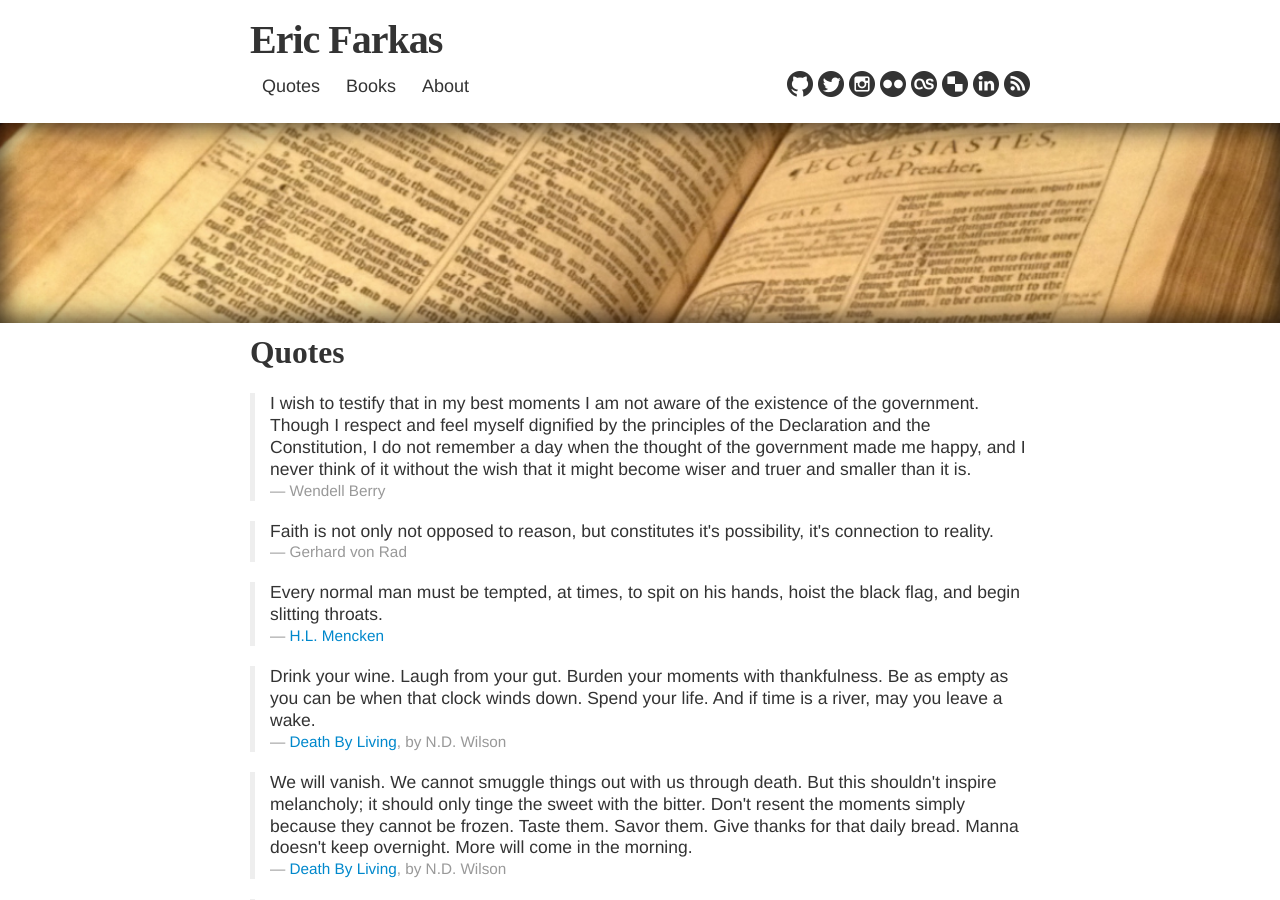
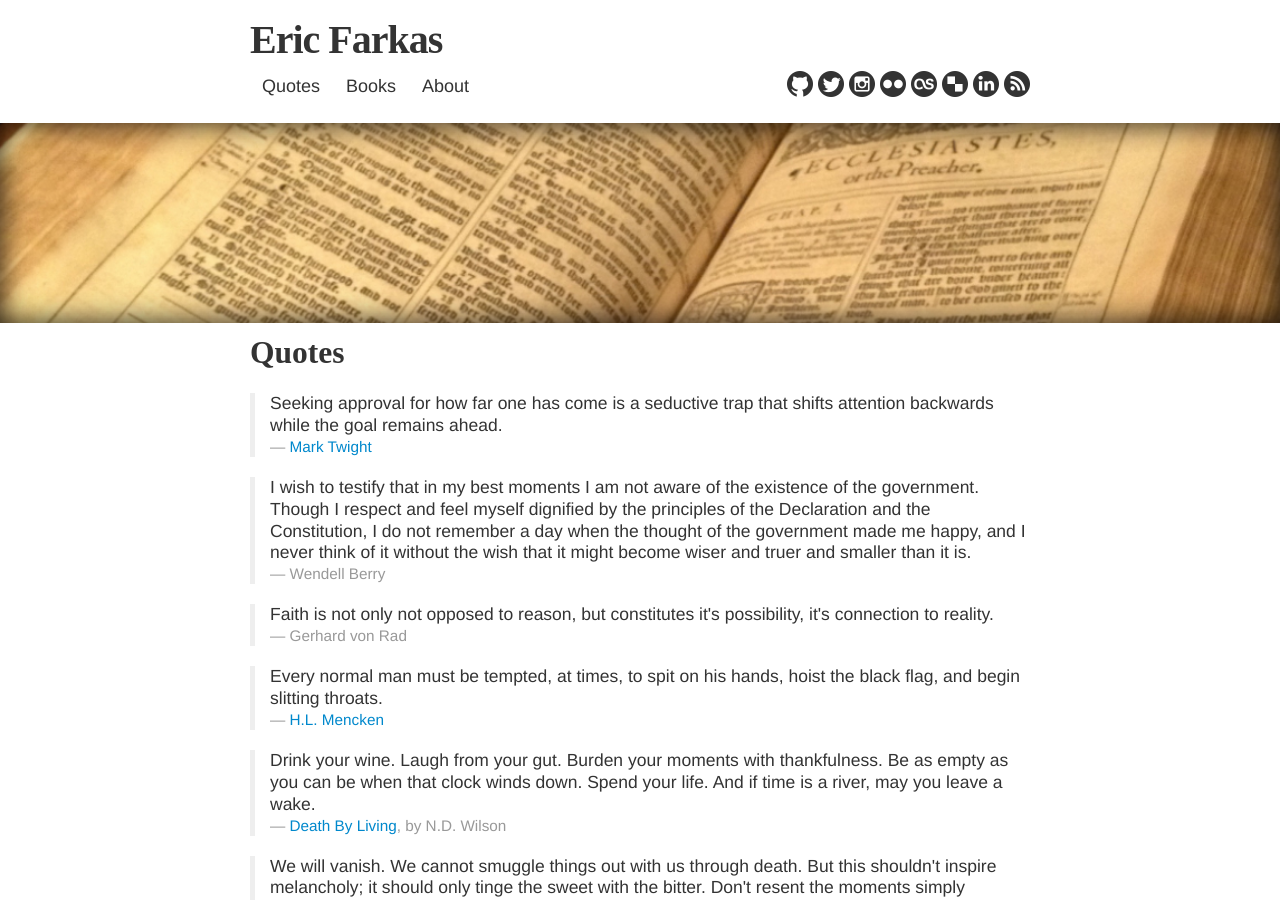
Before and after one commit to speric/speric.github.com, a Jekyll site: the page built from quotes.html, in a window 1280 px wide and 900 px high. Built offline with Jekyll 4.4.1, drawn with Linux system fonts in a browser that asks for light colours; some web fonts are replaced; comment, search, counter and statistics services are not loaded.

Commit message:
Add MFT quote

```diff
--- a/quotes.html
+++ b/quotes.html
@@ -7,6 +7,14 @@ description: A collection of thought-provoking quotes.
 
 <h2>Quotes</h2>
 <br/>
+<blockquote>
+  <p>
+    Seeking approval for how far one has come is a seductive trap that shifts attention backwards while the goal remains ahead.
+  </p>
+  <small><a href="https://www.instagram.com/p/BPeB_mQAMh8/">Mark Twight</a></small>
+</blockquote>
+
+
 <blockquote>
   <p>
     I wish to testify that in my best moments I am not aware of the existence of the government. Though I respect and
```
